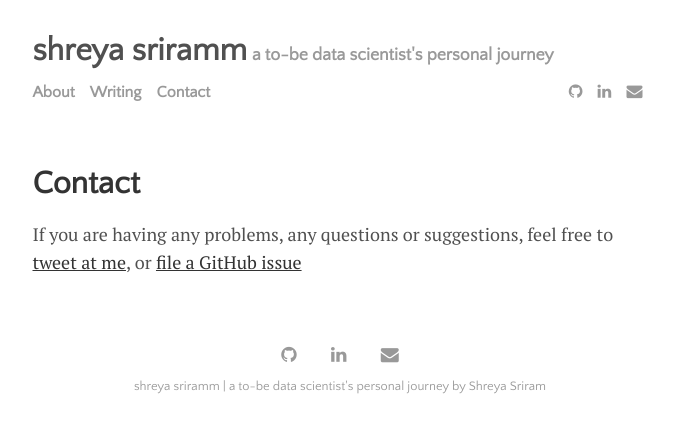
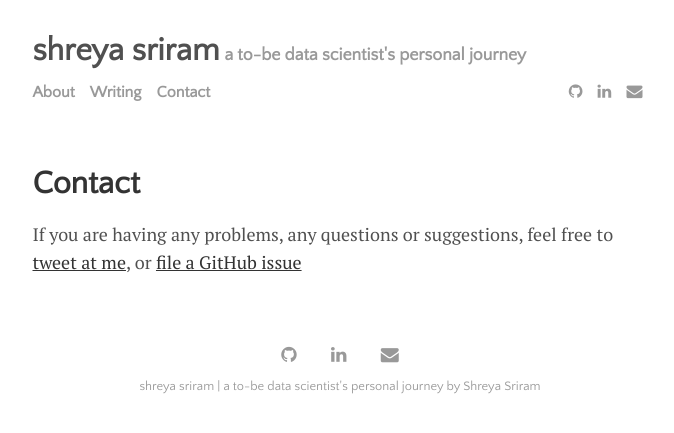
Before and after one commit to shreyasriram4/shreyasriram4.github.io, a Jekyll site: the page built from menu/contact.md, in a window 1280 px wide. Shown: the top 433 px of the page, without its empty margins (300-974 px from the left). Built offline with Jekyll 4.4.1, drawn with Linux system fonts in a browser that asks for light colours.

Commit message:
Update _config.yml

```diff
--- a/_config.yml
+++ b/_config.yml
@@ -26,7 +26,7 @@ permalink:           /:title
 plugins:             [jekyll-paginate, jekyll-sitemap, jekyll-feed, jekyll-seo-tag]
 
 # Customise atom feed settings (this is where Jekyll-Feed gets configuration information)
-title:		           'shreya sriramm'
+title:		           'shreya sriram'
 description:	       "a to-be data scientist's personal journey"
 author:              'Shreya Sriram'
 
```
